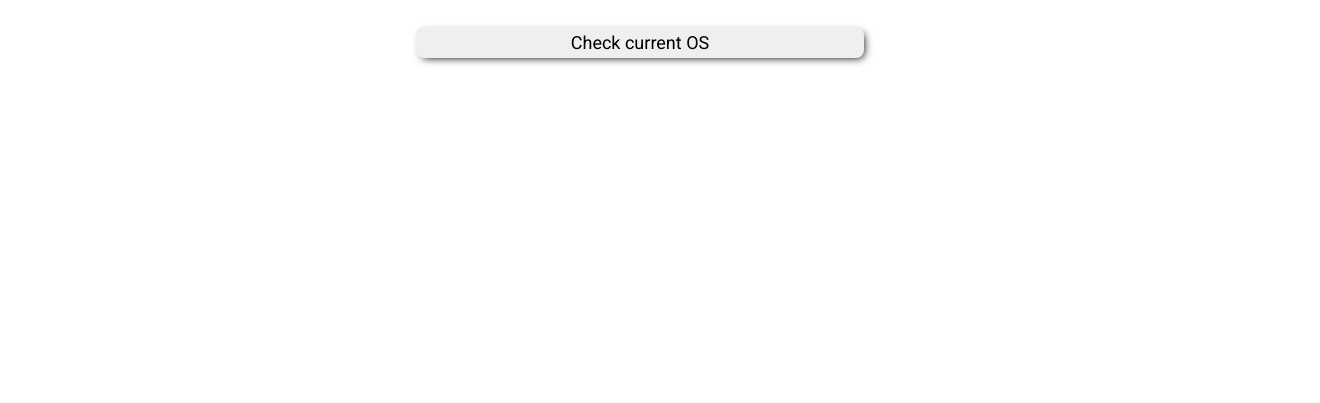
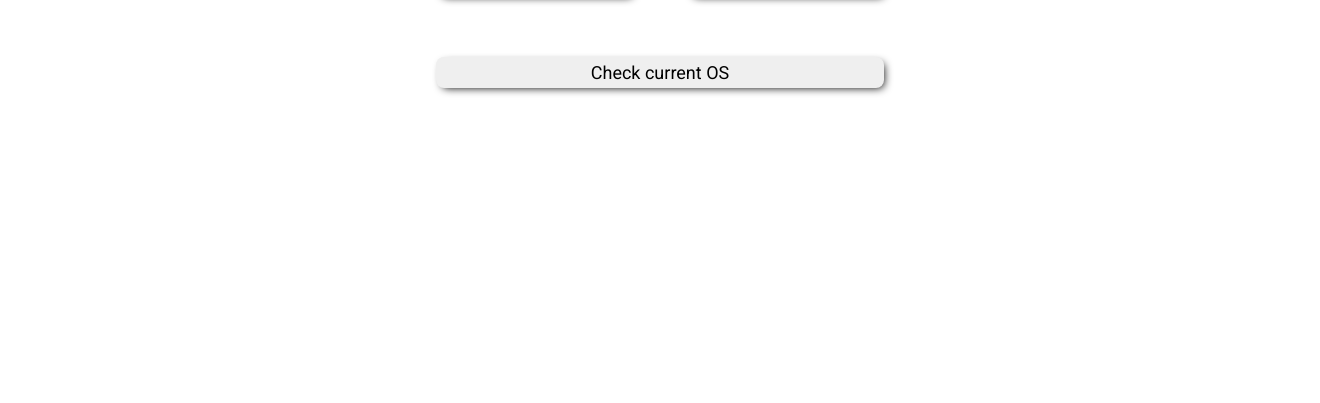
Before and after one commit to Ariyibi-Baseet/mobileOsDetector, a plain HTML site: page index.html in a window 1280 px wide. Shown: the part 437-840 px from the top of the page, 1320 px wide, since content can reach past the window. Before the commit the page ends 800 px from the top, so only its background shows below. Drawn offline with Linux system fonts and the light colour scheme.

Commit message:
modify line of code

```diff
--- a/index.html
+++ b/index.html
@@ -18,7 +18,7 @@
 
 body{
     margin:0;
-    padding:0;
+    padding:20px;
     width:100%;
     min-height:100vh;
     display: flex;
@@ -56,6 +56,7 @@ button{
 .btn-wrapper > .checker-btn{
     flex-basis:100%;
     cursor: pointer;
+    margin-top:20px;
 }
 
 .checker-btn:hover{
```
